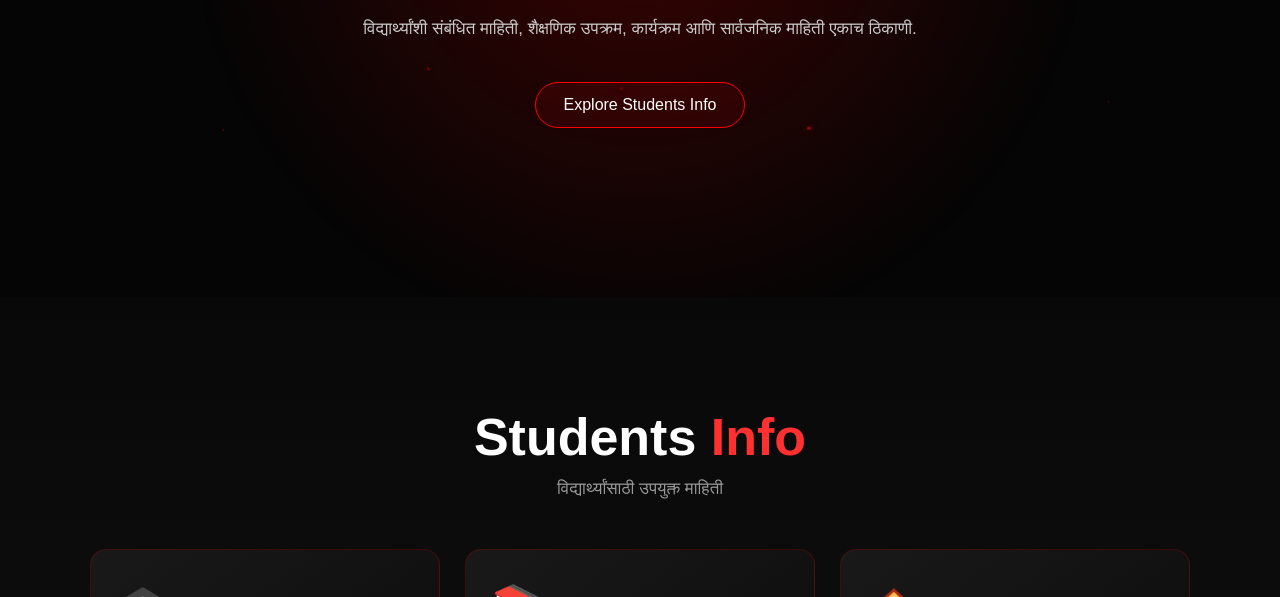
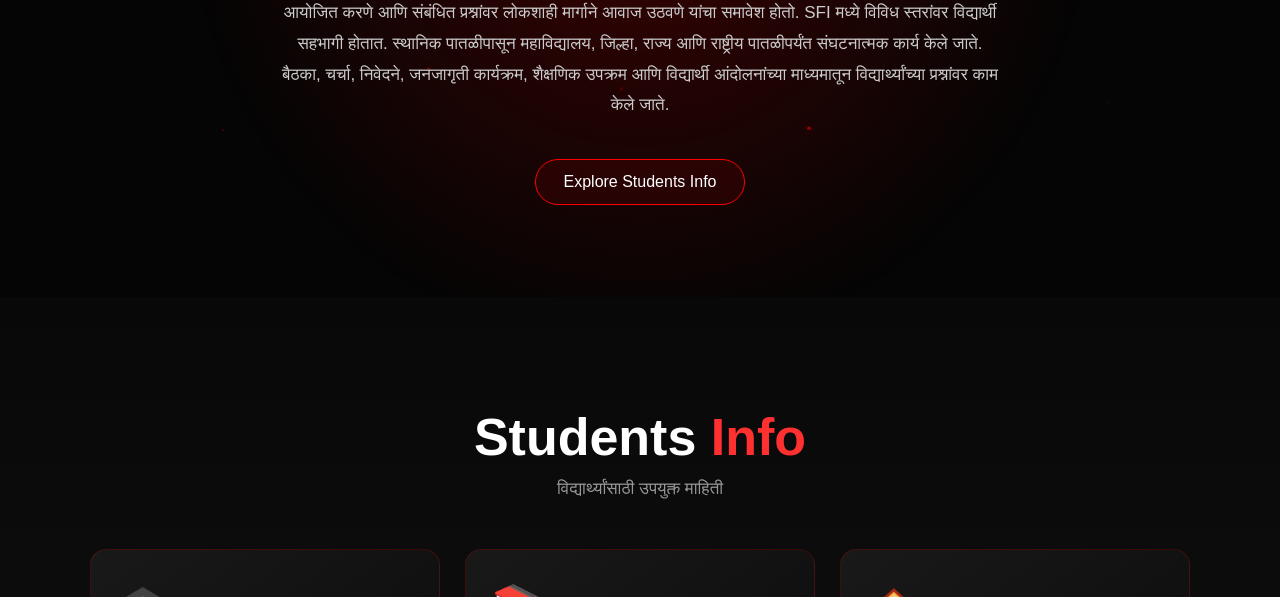
Before and after one commit to sfijunnar/sfi-website, a plain HTML site: page index.html in a window 1280 px wide. Shown: the part 503-1100 px from the top of the page. Drawn offline with Linux system fonts and the light colour scheme.

Commit message:
Update index.html

```diff
--- a/index.html
+++ b/index.html
@@ -1531,10 +1531,9 @@
         </h2>
 
         <p>
-            विद्यार्थ्यांशी संबंधित माहिती,
-            शैक्षणिक उपक्रम, कार्यक्रम
-            आणि सार्वजनिक माहिती
-            एकाच ठिकाणी.
+           Students' Federation of India (SFI) ही विद्यार्थी संघटना विद्यार्थ्यांच्या शैक्षणिक, सामाजिक आणि विद्यार्थीहिताच्या प्रश्नांवर काम करते. संघटनेच्या कार्यात विद्यार्थ्यांशी संवाद साधणे, त्यांच्या समस्या जाणून घेणे, शैक्षणिक व सामाजिक उपक्रम आयोजित करणे आणि संबंधित प्रश्नांवर लोकशाही मार्गाने आवाज उठवणे यांचा समावेश होतो.
+
+SFI मध्ये विविध स्तरांवर विद्यार्थी सहभागी होतात. स्थानिक पातळीपासून महाविद्यालय, जिल्हा, राज्य आणि राष्ट्रीय पातळीपर्यंत संघटनात्मक कार्य केले जाते. बैठका, चर्चा, निवेदने, जनजागृती कार्यक्रम, शैक्षणिक उपक्रम आणि विद्यार्थी आंदोलनांच्या माध्यमातून विद्यार्थ्यांच्या प्रश्नांवर काम केले जाते.
         </p>
 
         <a
```
